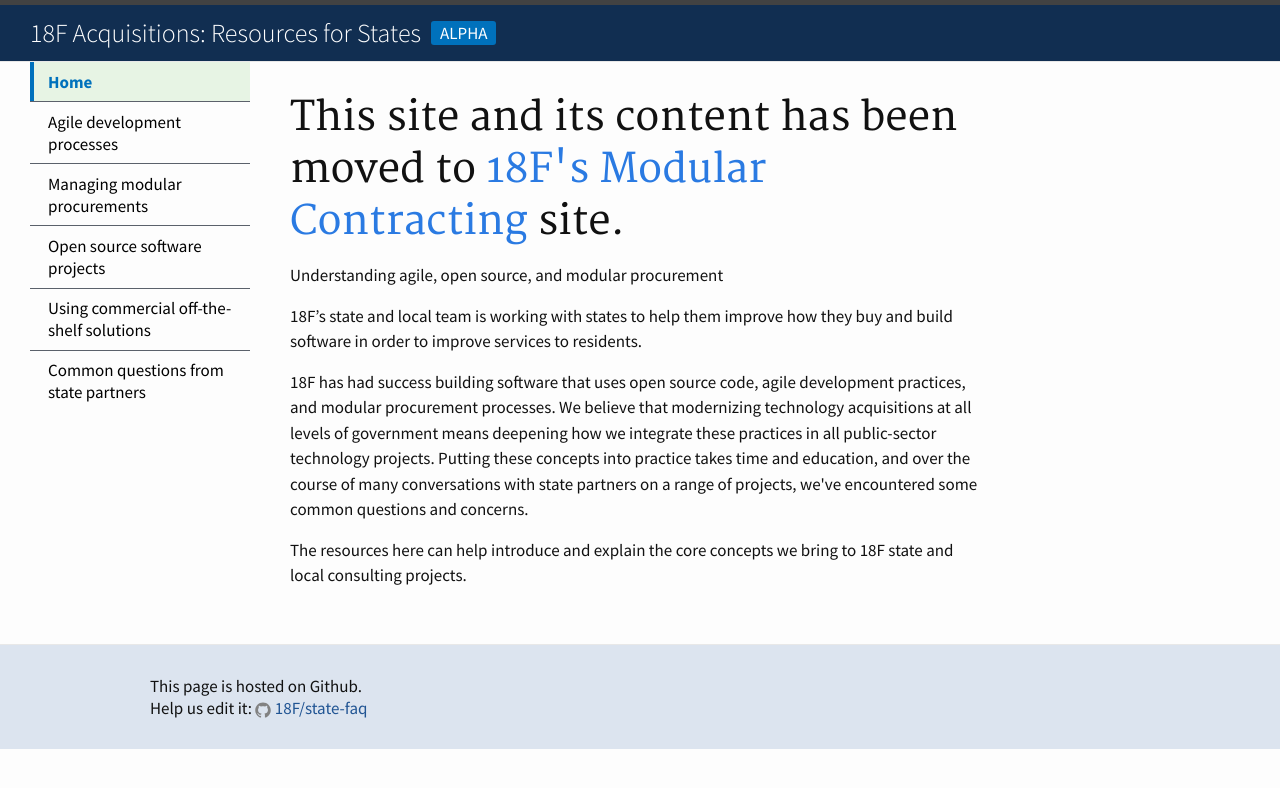
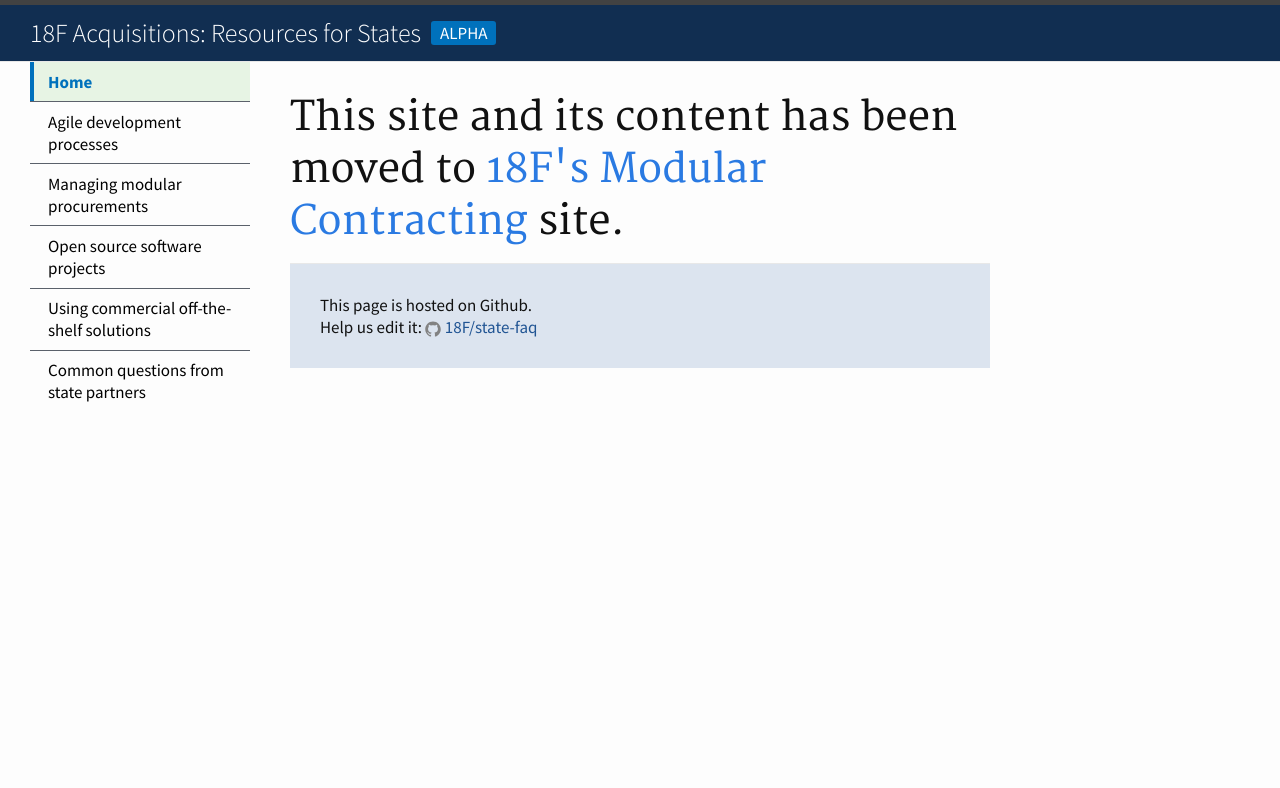
Before and after one commit to 18F/state-faq, a Jekyll site: the page built from index.html, in a window 1280 px wide. Shown: the top 788 px of the page. Built offline with Jekyll 4.4.1, drawn with Linux system fonts in a browser that asks for light colours.

Commit message:
Update index.html

```diff
--- a/index.html
+++ b/index.html
@@ -9,7 +9,7 @@
 <div class="home">
 
   <h1>This site and its content has been moved to <a href="https://modularcontracting.18f.gov">18F's Modular Contracting</a> site.</h1>
-
+  <!--
   <p>Understanding agile, open source, and modular procurement</p>
 
   <p>18F’s state and local team is working with states to help them improve how they buy and build software in order to improve services to residents.</p>
@@ -18,7 +18,7 @@
 
   <p>The resources here can help introduce and explain the core concepts we bring to 18F state and local consulting projects.</p>
 
-  <p>&nbsp;</p>
+  <p>&nbsp;</p> -->
 
 <!--   <ul class="post-list">
     {% for category in page.categories %}
@@ -72,4 +72,4 @@
     }
   </script> -->
 
-</div>
+<!-- </div> -->
```
